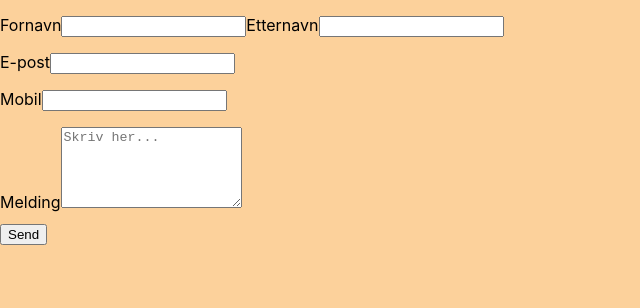
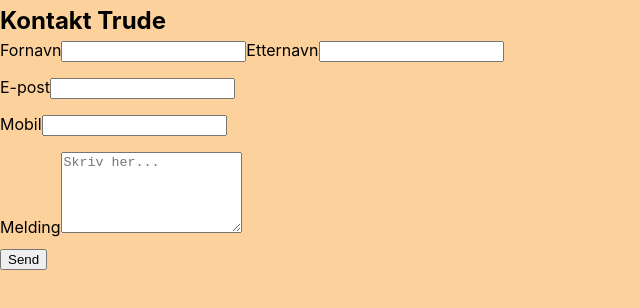
Before and after one commit to ramkodehode/prosjekt-phillips, a React (Create React App) app: page / in a window 1280 px wide. Shown: the top 308 px of the page, without its empty margins (0-640 px from the left). Built offline with nearby package versions, Linux system fonts and the light colour scheme; the HTML template or start-up script is replaced by a standard one.

Commit message:
Added headling

```diff
--- a/src/components/contact/ContactForm.js
+++ b/src/components/contact/ContactForm.js
@@ -61,6 +61,7 @@ function ContactForm() {
     <>
       <Container>
         <GlobalStyle />
+        <Heading>Kontakt Trude</Heading>
         <Form ref={form} onSubmit={sendEmail}>
           <Paragraph>
             <Label>Fornavn</Label>
```
